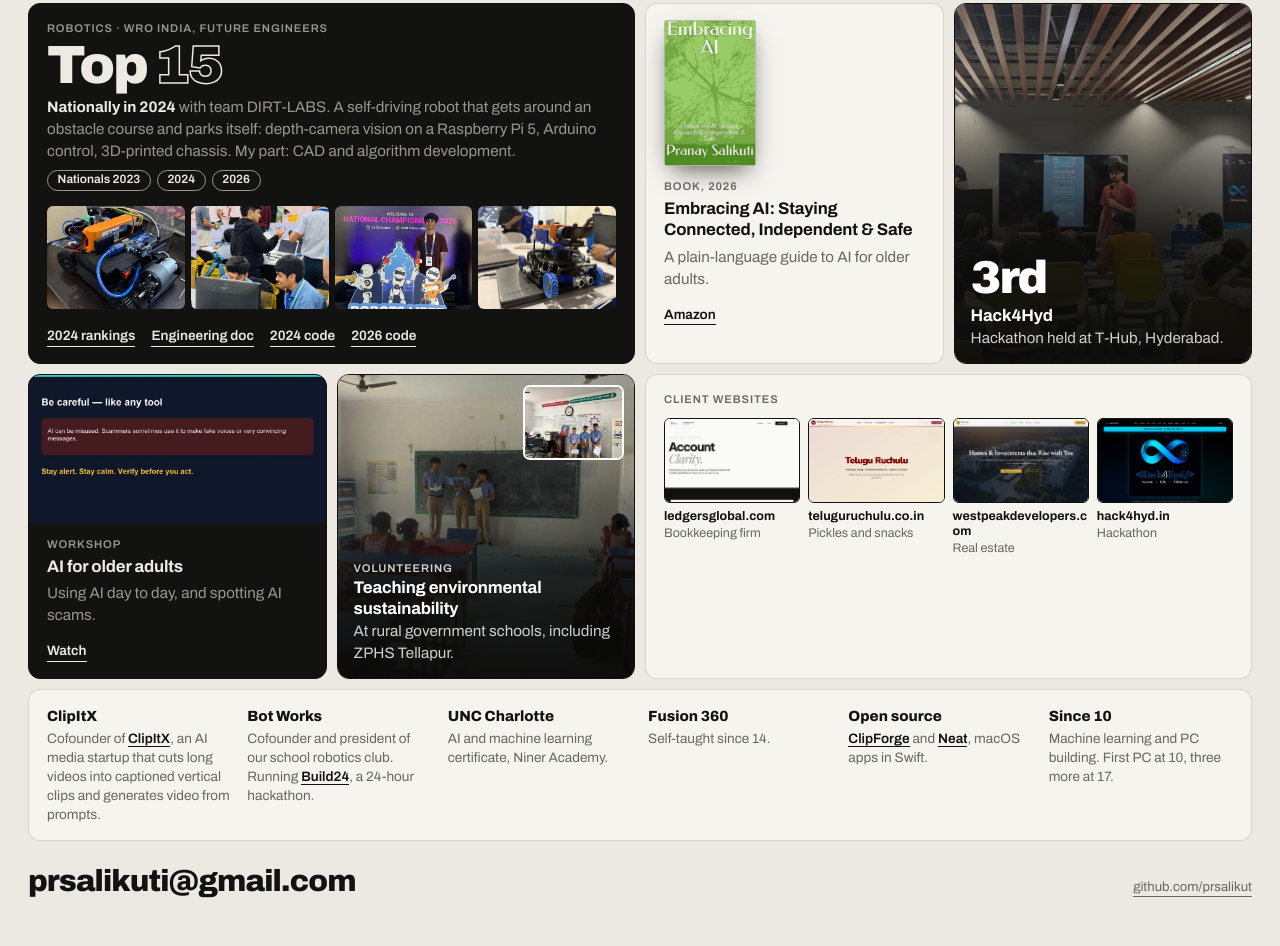
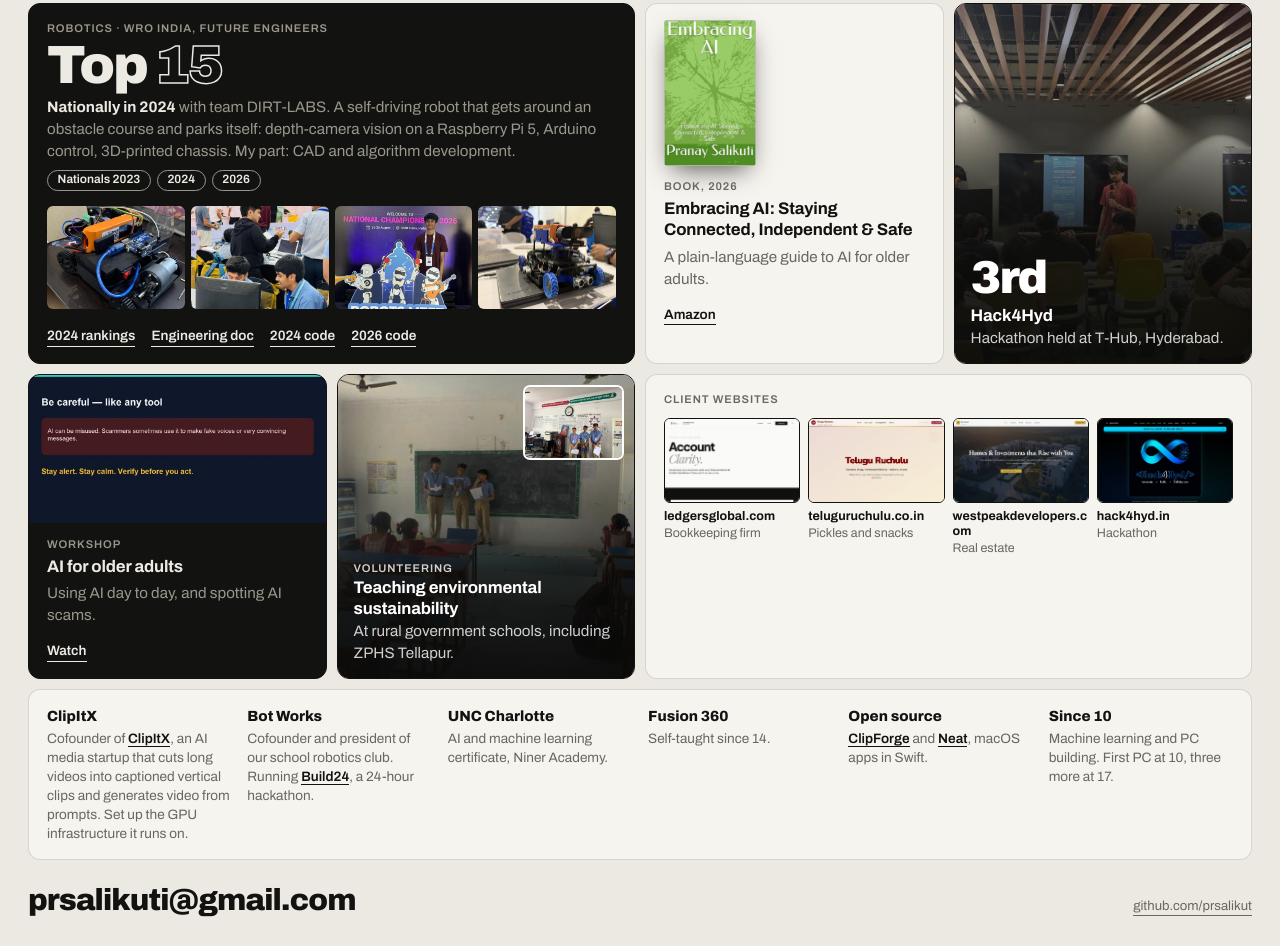
Before and after one commit to prsalikut/pranaysalikuti.com, a plain HTML site: page index.html in a window 1280 px wide. Shown: the part 573-1519 px from the top of the page. Drawn offline with Linux system fonts and the light colour scheme.

Commit message:
ClipItX: GPU infrastructure

```diff
--- a/index.html
+++ b/index.html
@@ -253,7 +253,7 @@ a.c:hover { transform: translateY(-3px); box-shadow: 4px 5px 0 var(--ink); }
     <!-- row 4: everything else -->
     <section class="c s12" aria-label="Also">
       <ul class="also">
-        <li><b>ClipItX</b>Cofounder of <a class="ul" href="https://clipitx.ai/" target="_blank" rel="noopener noreferrer">ClipItX</a>, an AI media startup that cuts long videos into captioned vertical clips and generates video from prompts.</li>
+        <li><b>ClipItX</b>Cofounder of <a class="ul" href="https://clipitx.ai/" target="_blank" rel="noopener noreferrer">ClipItX</a>, an AI media startup that cuts long videos into captioned vertical clips and generates video from prompts. Set up the GPU infrastructure it runs on.</li>
         <li><b>Bot Works</b>Cofounder and president of our school robotics club. Running <a class="ul" href="https://bot-works.tech/" target="_blank" rel="noopener noreferrer">Build24</a>, a 24-hour hackathon.</li>
         <li><b>UNC Charlotte</b>AI and machine learning certificate, Niner Academy.</li>
         <li><b>Fusion 360</b>Self-taught since 14.</li>
```
